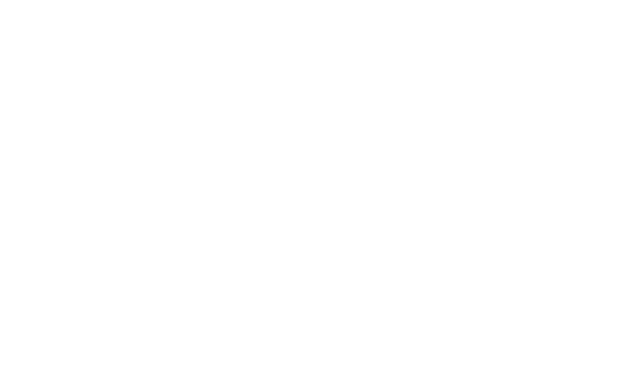
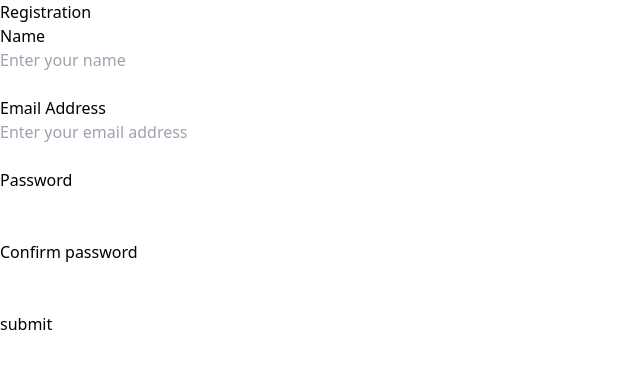
Before and after one commit to Parani2002/Front-End-Works, a React (Vite) app: page / in a window 1280 px wide. Shown: the top 368 px of the page, without its empty margins (0-640 px from the left). Built offline with nearby package versions, Linux system fonts and the light colour scheme.

Commit message:
react form hook created

```diff
--- a/package.json
+++ b/package.json
@@ -13,7 +13,7 @@
     "@reduxjs/toolkit": "^2.2.5",
     "react": "^18.2.0",
     "react-dom": "^18.2.0",
-    "react-hook-form": "^7.51.5",
+    "react-hook-form": "^7.53.2",
     "react-redux": "^9.1.2"
   },
   "devDependencies": {
--- a/src/App.jsx
+++ b/src/App.jsx
@@ -1,13 +1,13 @@
-import React from "react";
+import React, { useState } from "react";
 
 import Hero from './components/Hero'
+import Button from "./components/Button";
+import Form from "./components/Hooks/Form";
 function App() {
-
-
   return (
     <div>
 
-
+    <Form />
 
     </div>
 
--- /dev/null
+++ b/src/components/Button.jsx
@@ -0,0 +1,16 @@
+import React, { useState } from 'react'
+
+const Button = ({name,size}) => {
+    // let isChecked = 'true';
+    // const updateCheckbox = () => isChecked = "false";
+    const[isChecked, setCheck] = useState(true);
+    console.log("I am rendered....")
+  return (
+    <div className='p-8'>
+        <button size ={size} onClick={() => setCheck(!isChecked)}>{name}</button><br />
+        <input type="checkbox" checked={isChecked}  name="age" id="age" />
+    </div>
+  )
+}
+
+export default Button
--- /dev/null
+++ b/src/components/Hooks/Form.jsx
@@ -0,0 +1,81 @@
+import { React } from "react";
+import { useForm } from "react-hook-form";
+
+const Form = () => {
+  const {
+    register,
+    handleSubmit,
+    formState,
+    watch
+  } = useForm();
+
+  const {errors} = formState;
+//   console.log(errors);
+//   console.log(formState);
+
+  const onSubmit = data => console.log(data);
+  return (
+    <div>
+      <h1>Registration</h1>
+      <form action="" method="post" autoComplete="off" onSubmit={handleSubmit(onSubmit)}>
+        <label htmlFor="name">Name</label><br />
+        <input type="text" name="name" id="name" placeholder="Enter your name" {...register('name',{
+            required:{
+                value:true,
+                message:"User name is required..."
+            }
+        })}/>
+        <br />
+        <p>{errors.name?.message}</p>
+        <br />
+
+
+        <label htmlFor="emailaddress">Email Address</label><br />
+        <input type="email" name="emailaddress" id="emailaddress" placeholder="Enter your email address" {...register('emailaddress',{
+            required:{
+                value:true,
+                message:"Email is required"
+            },
+            pattern:{
+                value:"/^[a-zA-Z0-9._%+-]+@[a-zA-Z0-9.-]+\.[a-zA-Z]{2,}$/",
+                message:"Invalid email format"
+            }})}/>
+            <br />
+            <p>{errors.emailaddress?.message}</p>
+            <br />
+
+
+
+        <label htmlFor="password">Password</label><br />
+        <input type="password" name="password" id="password" {...register('password',{
+            required:{
+                value:true,
+                message:"Password is required"
+            }})}/>
+            <br />
+            <p>{errors.password?.message}</p>
+            <br />
+
+        <label htmlFor="confirm_password">Confirm password</label><br />
+        <input type="password" name="confirm_password" id="confirm_password" {...register('confirm-password',{
+            required:{
+                value:true,
+                message:"confirm password is also required"
+            },
+            validate:(fieldvalue) => {
+                if(fieldvalue !== watch('password')){
+                    return "Password doesnot match";
+                }
+            }
+        })}/>
+        <br />
+        <p>{errors.confirm_password?.message}</p>
+        <br />
+
+        <input type="submit" value="submit" />
+      </form>
+    </div>
+  );
+};
+
+export default Form;
```
Also changed, not shown: src/components/Study/Visibility.jsx (deleted, +0 -11 lines), 1 other file (tests, documents, lock files or other folders).
